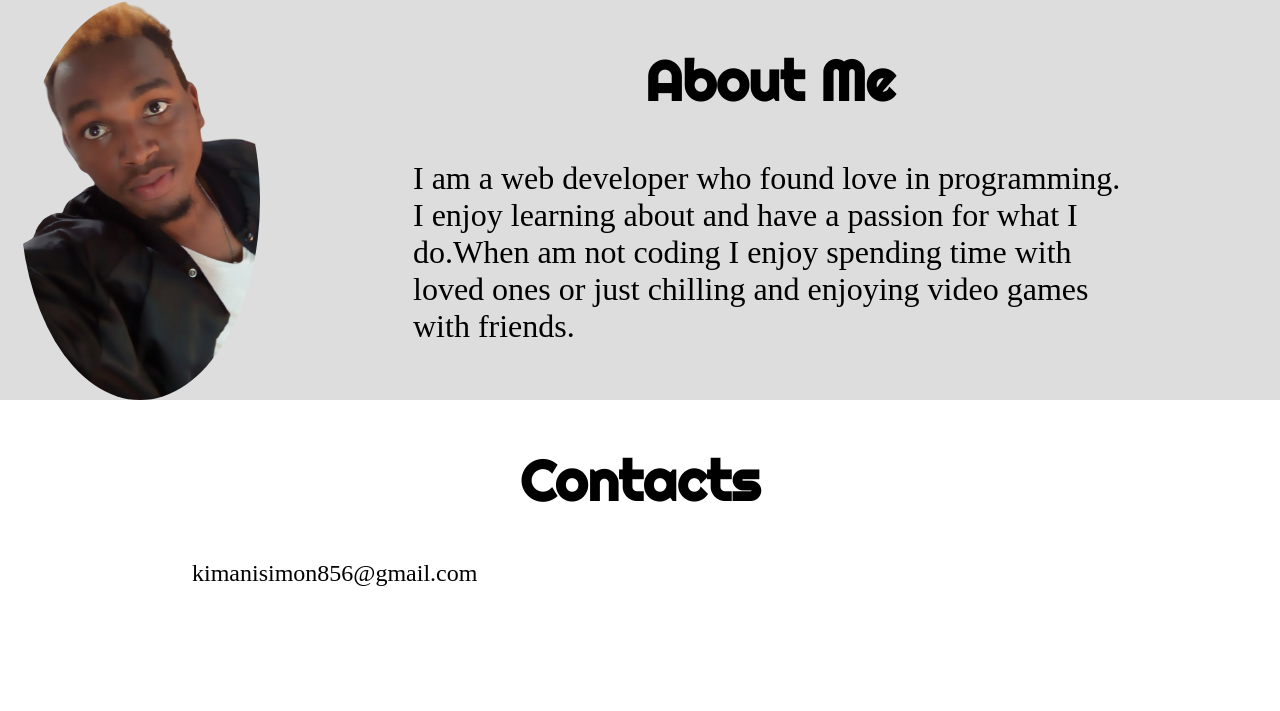
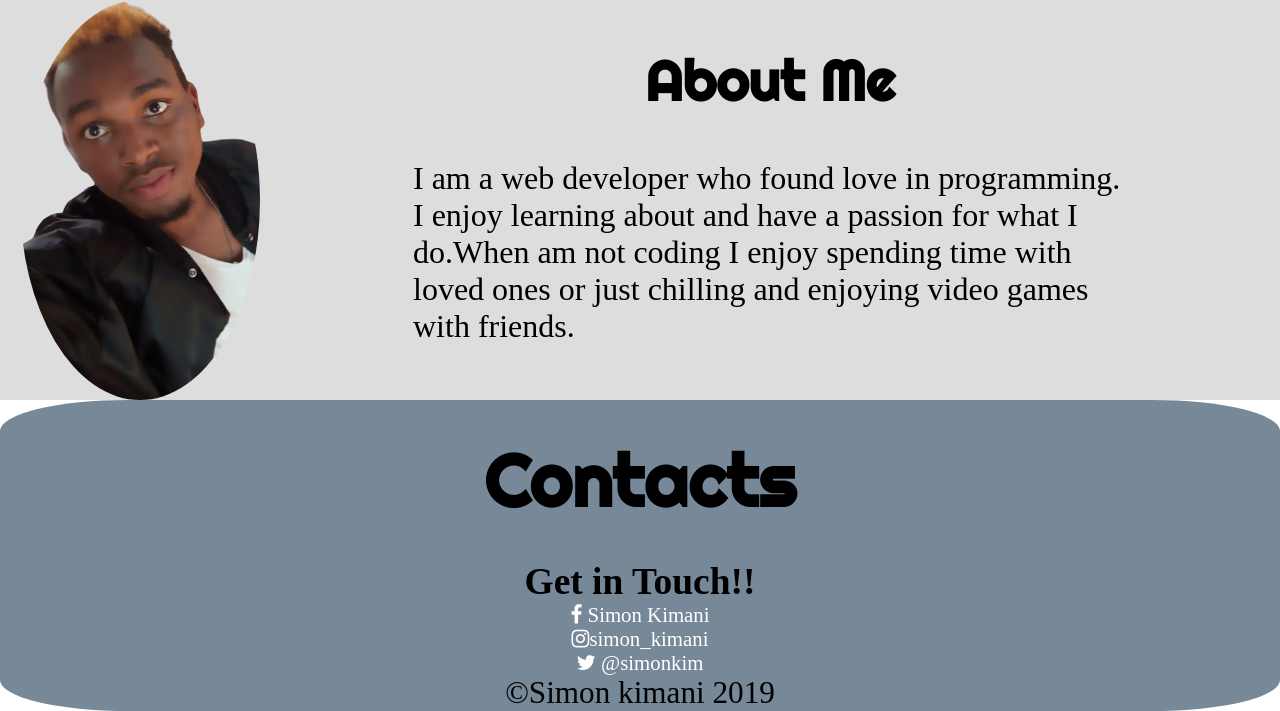
Before and after one commit to SkimaniKings/project2, a plain HTML site: page index.html in a window 1280 px wide. Shown: the part 820-1531 px from the top of the page. Before the commit the page ends 1407 px from the top, so only its background shows below. Drawn offline with Linux system fonts and the light colour scheme.

Commit message:
add copyright

```diff
--- a/index.html
+++ b/index.html
@@ -56,10 +56,15 @@
                 enjoying video games with friends.</p>
         </div>
     </div>
-    <div id="foot">
-    <h2 id = "contacts">Contacts</h2>
-    <p>kimanisimon856@gmail.com</p>
-    </div>
+    <footer>
+        <div id="foot">
+            <h2 id="contacts">Contacts</h2>
+            <h3>Get in Touch!!</h3>
+            <a href="#"> <i class="fab fa-facebook-f fa 5x"> </i> Simon Kimani</a> <br>
+            <a href="#"> <i class="fab fa-instagram fa 5x"> </i>simon_kimani</a><br>
+            <a href="#"> <i class="fab fa-twitter fa 5x"> </i> @simonkim</a>
+        <p class="copyright">&copy;Simon kimani 2019</p>
+    </footer>
 </body>
 
 </html>
--- a/styles.css
+++ b/styles.css
@@ -104,3 +104,19 @@ p {
   width:70%;
   margin:0 auto;
 }
+#foot {
+  text-align: center;
+  font-size:1.3em;
+}
+#foot>a {
+  text-decoration: none;
+  color:white;
+}
+footer {
+  background-color:lightslategrey;
+  border-radius:10%;
+}
+footer a:hover {
+  e
+
+}
```
